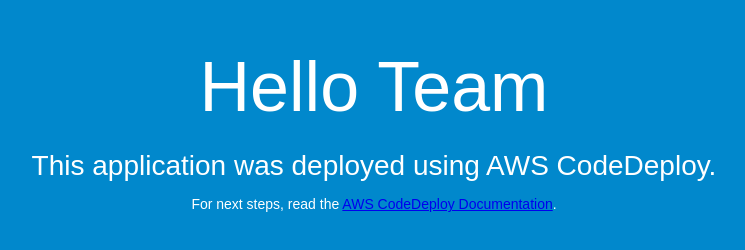
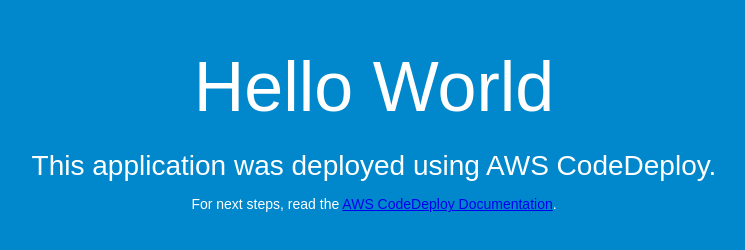
Before and after one commit to clementawsgit/CI-CD-Pipeline, a plain HTML site: page index.html in a window 1280 px wide. Shown: the whole page, without its empty margins (266-1011 px from the left). Drawn offline with Linux system fonts and the light colour scheme.

Commit message:
Update index.html

```diff
--- a/index.html
+++ b/index.html
@@ -26,7 +26,7 @@
 </head>
 <body>
   <div align="center">
-    <h1>Hello Team</h1>
+    <h1>Hello World</h1>
     <h2>This application was deployed using AWS CodeDeploy.</h2>
     <p>For next steps, read the <a href="http://aws.amazon.com/documentation/codedeploy">AWS CodeDeploy Documentation</a>.</p>
   </div>
```
